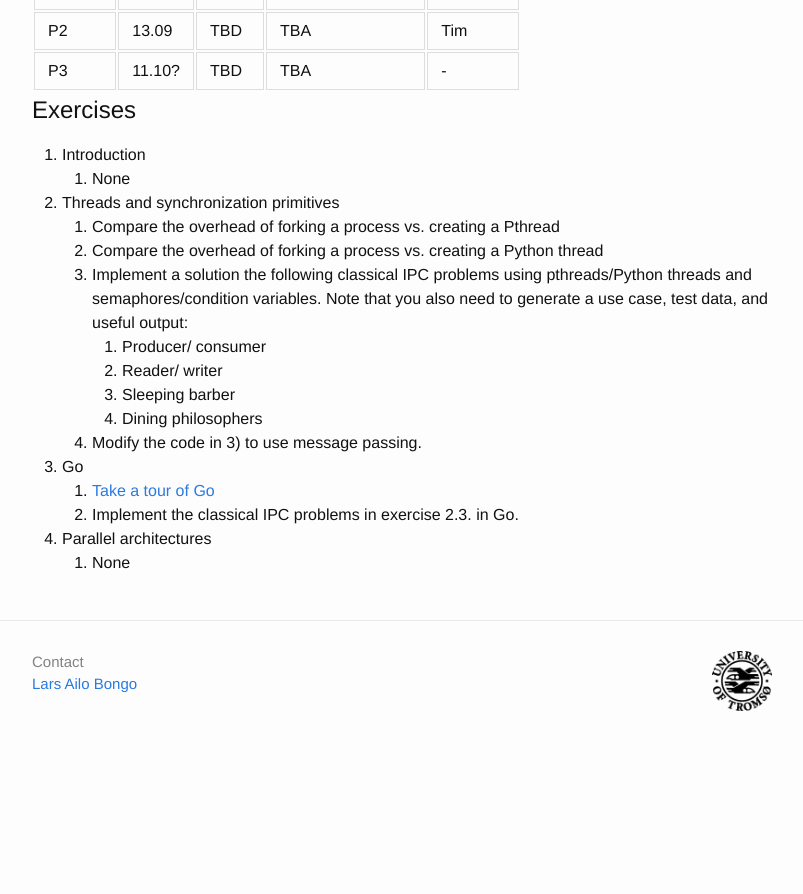
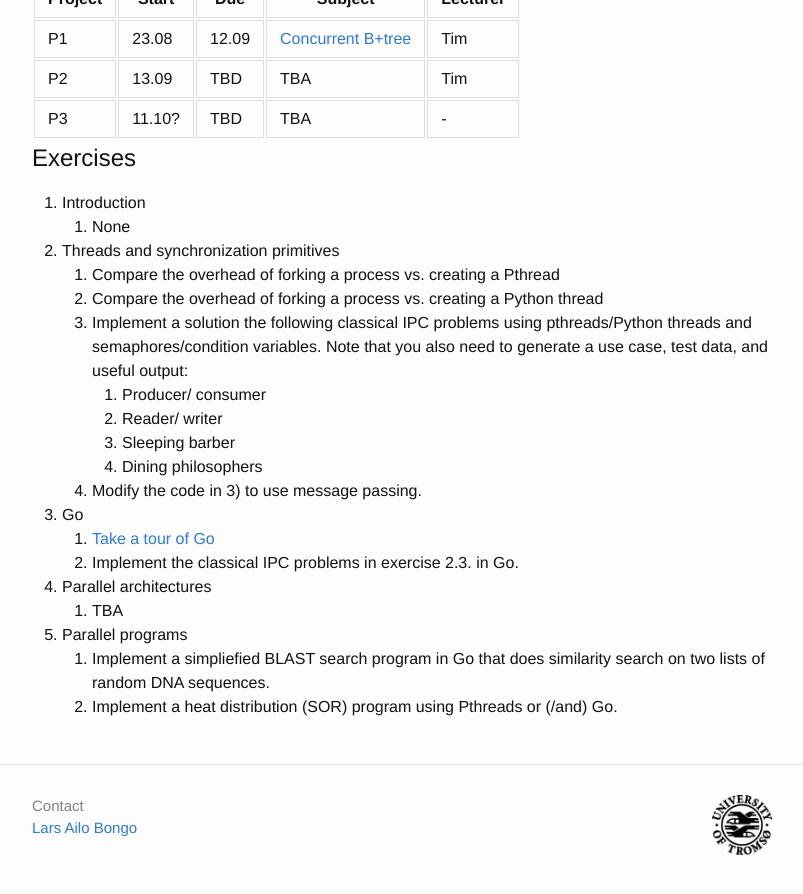
Before and after one commit to uit-inf-2202-f16/uit-inf-2202-f16.github.io, a Jekyll site: the page built from index.md, in a window 1280 px wide and 900 px high, scrolled down 2767 px. Shown: the top 894 px of the window, without its empty margins (238-1041 px from the left). Built offline with Jekyll 4.4.1, drawn with Linux system fonts in a browser that asks for light colours; before the commit the page ends 3523 px from its top, so only the background shows below that; some of the changed text lies outside the part shown.

Commit message:
Parallel programs readings, lecture notes, and exercises

```diff
--- a/index.md
+++ b/index.md
@@ -32,7 +32,7 @@ We have the following rooms and hours:
 | L2  | Fri 26.08 | [Threads and synchronization primitives](lectures/02-threads-synchronization.pptx)| Lars Ailo |
 | L3  | Thu 01.09 | Guest lecture: [Go Language](lectures/03-Go Language.pdf) | Giacomo Tartari |
 | L4  | Fri 02.09 | [Parallel architectures](lectures/04-parallel-architectures.pptx) | Lars Ailo |
-| L5  | Fri 09.09 | Parallel programs | Lars Ailo |
+| L5  | Fri 09.09 | [Parallel programs](lectures/05-parallel-programs.pptx) | Lars Ailo |
 | L6  | Fri 16.09 | Programming for performance | Lars Ailo |
 | L7  | Fri 23.09 | Performance evaluation | Lars Ailo |
 | L8  | Fri 30.09 | Parallel program performance evaluation | Lars Ailo |
@@ -65,6 +65,8 @@ In addition, unless otherwise noted, the following are also **mandatory** readin
 - Advanced Go concurrency patterns ([video](https://www.youtube.com/watch?v=QDDwwePbDtw), [slides](http://talks.golang.org/2013/advconc.slide#1))
 4. Parallel architectures
 - Computer Organization and Design: the Hardware/Software Interface, 5th. David A. Patterson, John L. Hennessy. Morgan Kaufmann. 2011. Chapter 6: “Parallel Processors from Client to Cloud”.
+5. Parallel programs
+- None
 
 The following are suggested **additional readings**:
 
@@ -115,4 +117,7 @@ The following are suggested **additional readings**:
 	1. [Take a tour of Go](http://tour.golang.org/welcome/1)
 	2. Implement the classical IPC problems in exercise 2.3. in Go.
 4. Parallel architectures
-    1. None
+    1. TBA
+5. Parallel programs
+	1. Implement a simpliefied BLAST search program in Go that does similarity search on two lists of random DNA sequences.
+	2. Implement a heat distribution (SOR) program using Pthreads or (/and) Go.
```
Also changed, not shown: 2 other files.
